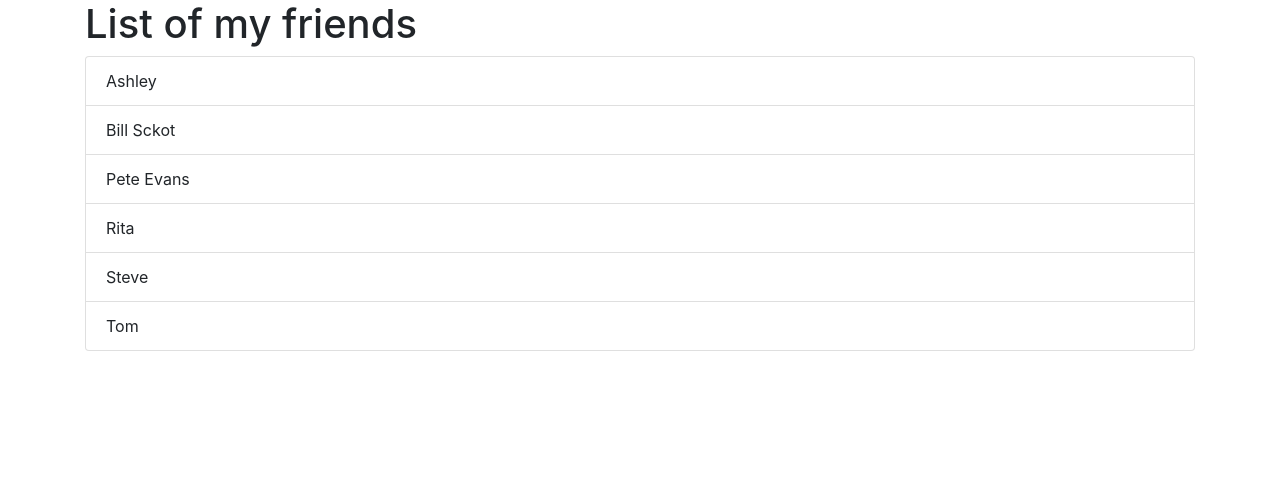
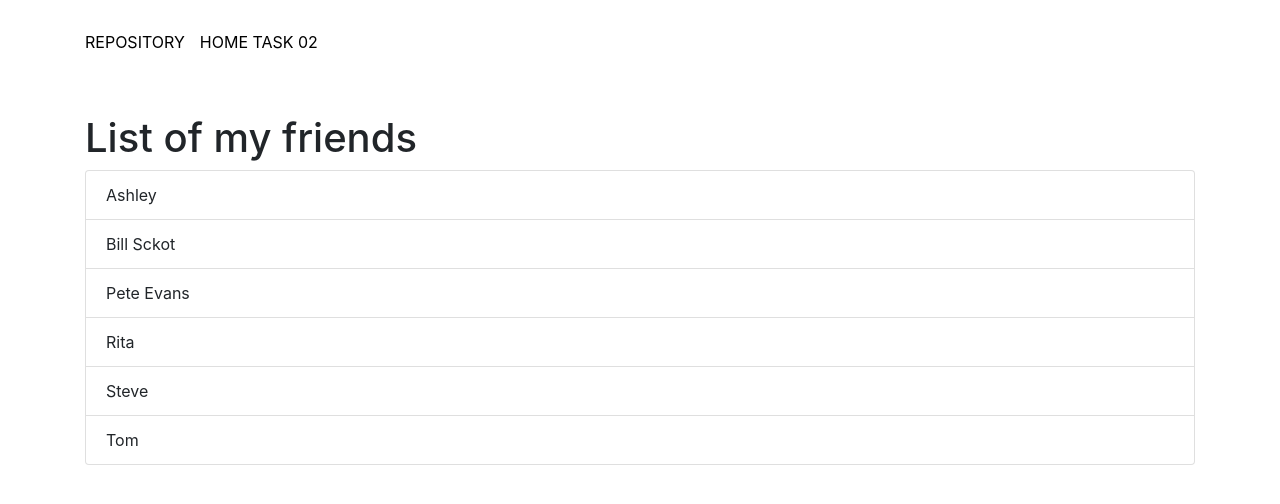
Before and after one commit to alexkolotukhina/home-task-01, a plain HTML site: page index.html in a window 1280 px wide. Drawn offline with nearby package versions, Linux system fonts and the light colour scheme.

Commit message:
Add navigation for hoame tasks.

```diff
--- /dev/null
+++ b/css/style.css
@@ -0,0 +1,15 @@
+.nav {
+  list-style: none;
+  padding-left: 0;
+  margin: 30px 0 60px;
+}
+
+.nav li {
+  display: inline;
+  margin-right: 15px;
+}
+
+li a {
+  color: #000;
+  text-transform: uppercase;
+}
--- a/index.html
+++ b/index.html
@@ -9,9 +9,22 @@
       integrity="sha384-Gn5384xqQ1aoWXA+058RXPxPg6fy4IWvTNh0E263XmFcJlSAwiGgFAW/dAiS6JXm"
       crossorigin="anonymous"
     />
+    <link rel="stylesheet" href="css/style.css" />
   </head>
   <body>
     <div class="container">
+      <ul class="nav">
+        <li>
+          <a href="https://github.com/alexkolotukhina/home-task-01"
+            >Repository</a
+          >
+        </li>
+        <li>
+          <a href="https://alexkolotukhina.github.io/home-task-02/"
+            >Home Task 02</a
+          >
+        </li>
+      </ul>
       <h1>List of my friends</h1>
 
       <ul id="list" class="list-group"></ul>
```
